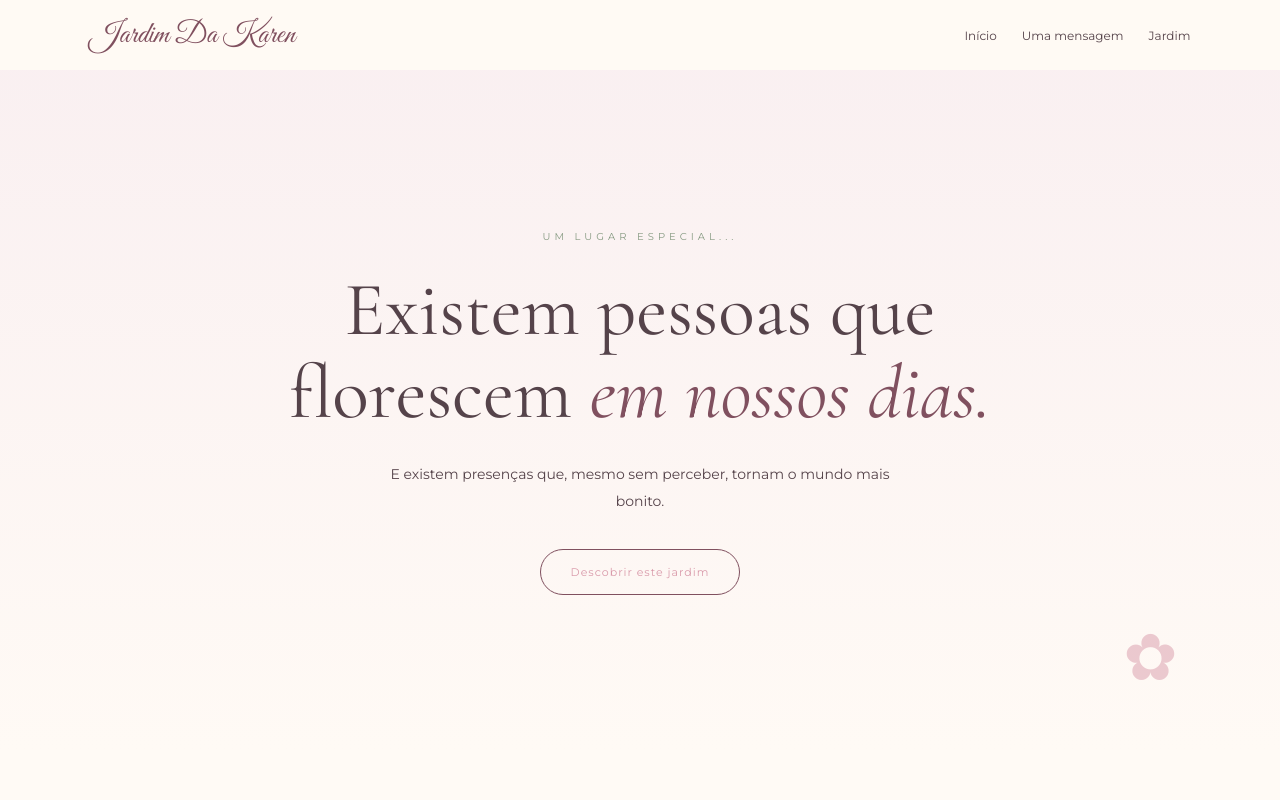
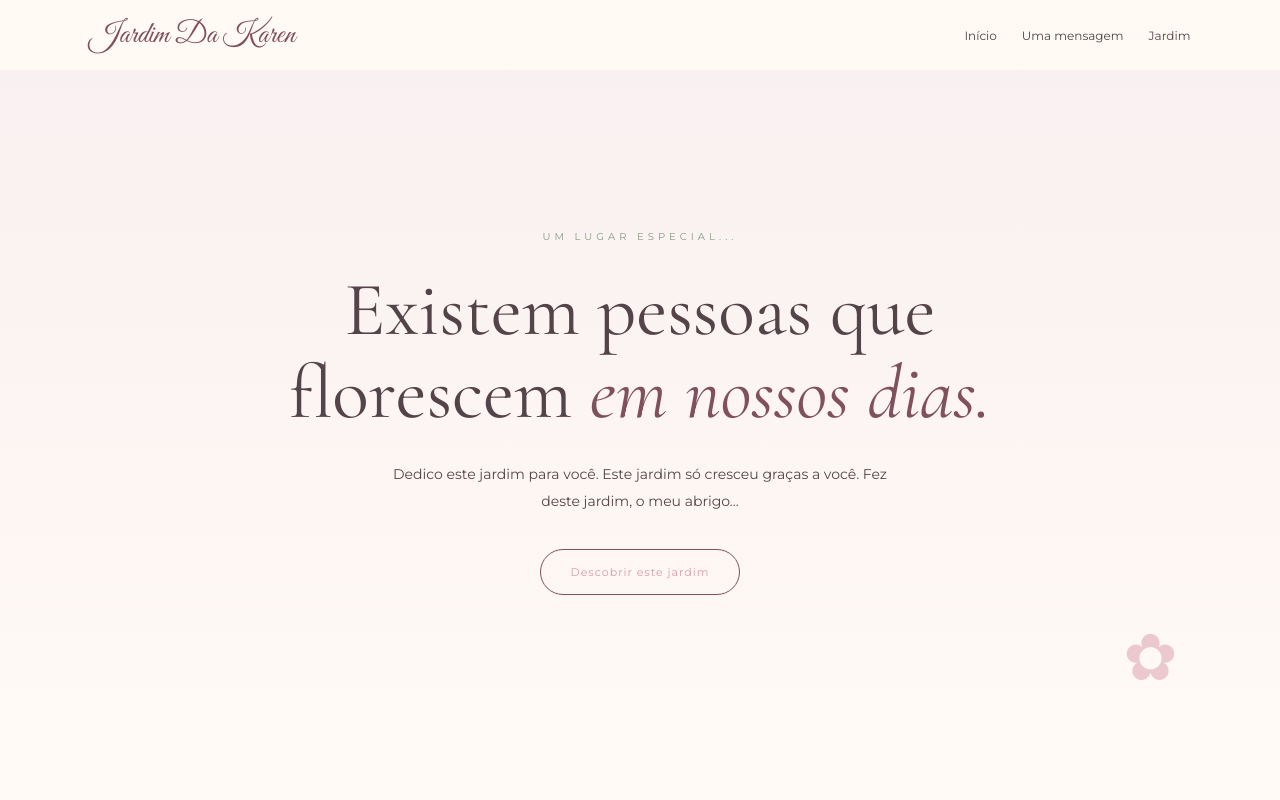
Before and after one commit to Luthier2006/Jardim-de-Karen, a plain HTML site: page index.html in a window 1280 px wide. Shown: the top 800 px of the page. Drawn offline with nearby package versions, Linux system fonts and the light colour scheme.

Commit message:
Update index.html

```diff
--- a/index.html
+++ b/index.html
@@ -334,8 +334,8 @@ footer {
                 </h1>
 
                 <p>
-                    E existem presenças que, mesmo sem perceber,
-                    tornam o mundo mais bonito.
+                    Dedico este jardim para você. Este jardim só cresceu graças a você.
+                    Fez deste jardim, o meu abrigo...
                 </p>
 
                 <a href="#mensagem" class="botao">
```
